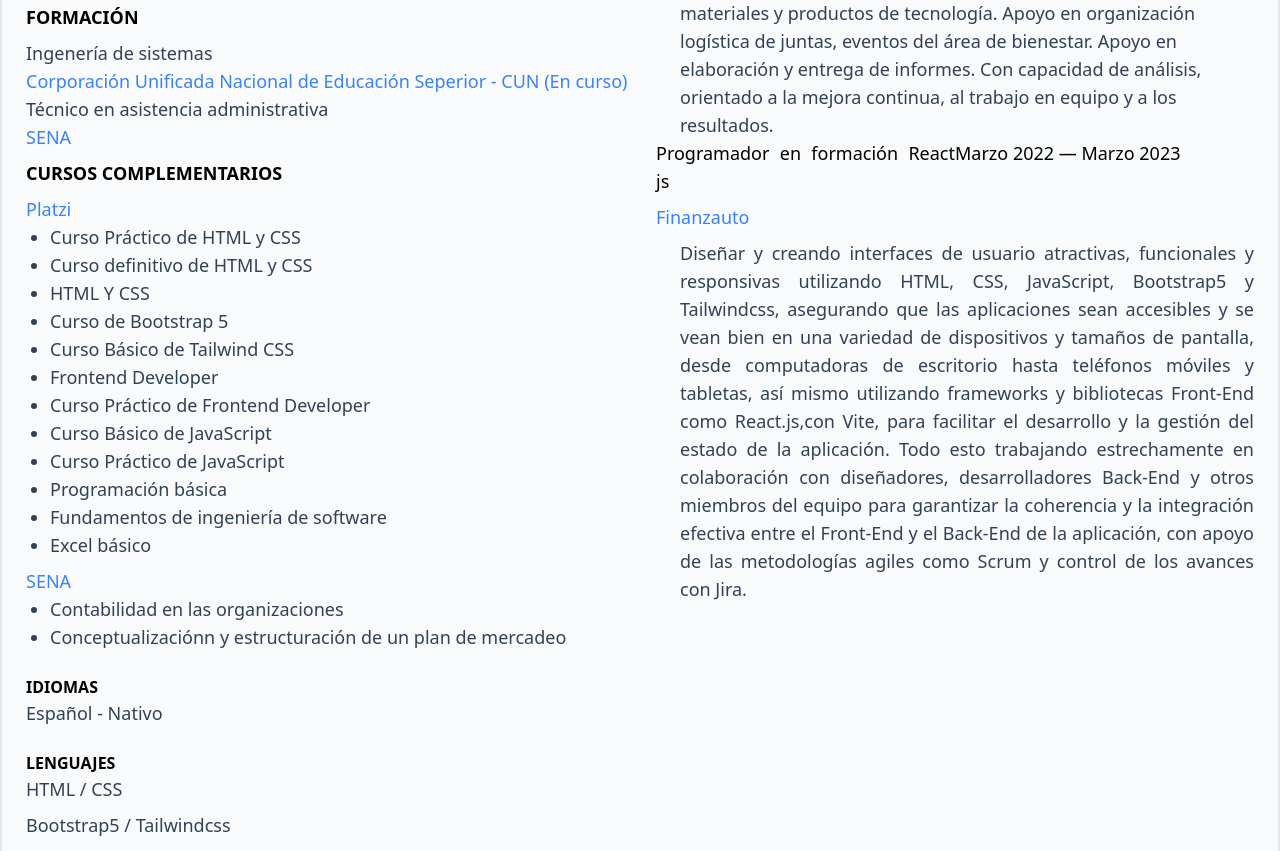
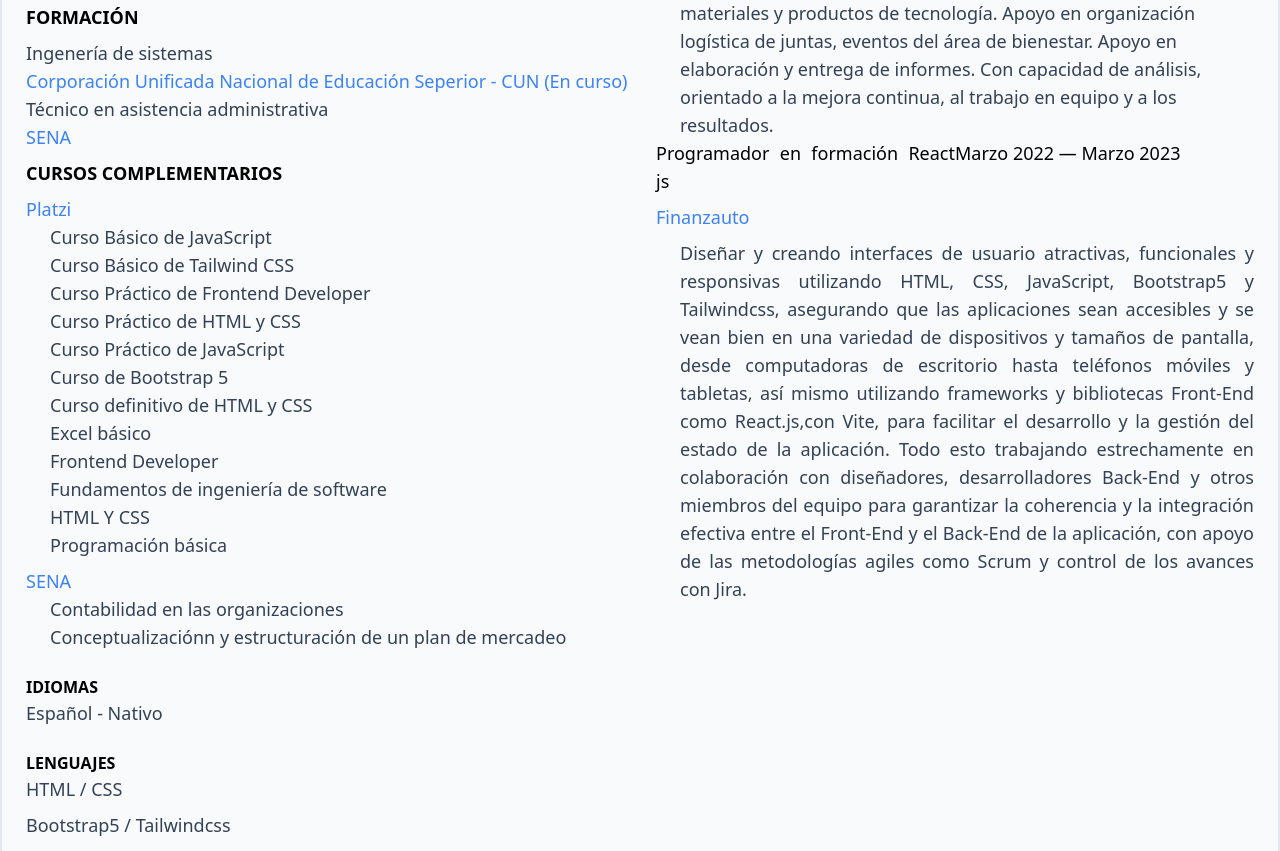
Before and after one commit to Guativar95/personal-brand, a plain HTML site: page index.html in a window 1280 px wide. Shown: the part 683-1534 px from the top of the page. Drawn offline with nearby package versions, Linux system fonts and the light colour scheme.

Commit message:
Se ordena la lista de cursos

```diff
--- a/index.html
+++ b/index.html
@@ -82,35 +82,39 @@
 
                         <h3 class="pb-2 font-bold uppercase">Cursos complementarios</h3>
                         <ul class="list-disc">
-                            <ul class="text-slate-700">
+                            <ol class="text-slate-700">
                                 <div>
                                     <h4 class="text-blue-500">Platzi</h4>
                                     <div class="text-lg list-disc pl-6">
+                                        <ol type="A">
+                                            <li>Curso Básico de JavaScript</li>
+                                            <li>Curso Básico de Tailwind CSS</li>
+                                            <li>Curso Práctico de Frontend Developer</li>
                                             <li>Curso Práctico de HTML y CSS</li>
+                                            <li>Curso Práctico de JavaScript</li>
+                                            <li>Curso de Bootstrap 5</li>
                                             <li>Curso definitivo de HTML y CSS</li>
+                                            <li>Excel básico</li>
+                                            <li>Frontend Developer</li>
+                                            <li>Fundamentos de ingeniería de software</li>
                                             <li>HTML Y CSS</li>
-                                        <li>Curso de Bootstrap 5</li>
-                                        <li>Curso Básico de Tailwind CSS</li>
-                                        <li>Frontend Developer</li>
-                                        <li>Curso Práctico de Frontend Developer</li>
-                                        <li>Curso Básico de JavaScript</li>
-                                        <li>Curso Práctico de JavaScript</li>
                                             <li>Programación básica</li>
-                                        <li>Fundamentos de ingeniería de software</li>
-                                        <li>Excel básico</li>
+                                        </ol>
                                     </div>
                                 </div>
                                 <div>
                                     <h4 class="pt-2 text-blue-500">SENA</h4>
                                     <div class="text-lg list-disc pl-6">
+                                        <ol>
                                             <li>Contabilidad en las organizaciones</li>
                                             <li>
                                                 Conceptualizaciónn y estructuración de un plan de
                                                 mercadeo
                                             </li>
+                                        </ol>
                                     </div>
                                 </div>
-                            </ul>
+                            </ol>
                         </ul>
                     </div>
                     <div>
```
Lines whose indentation alone changed are shown as unchanged.
